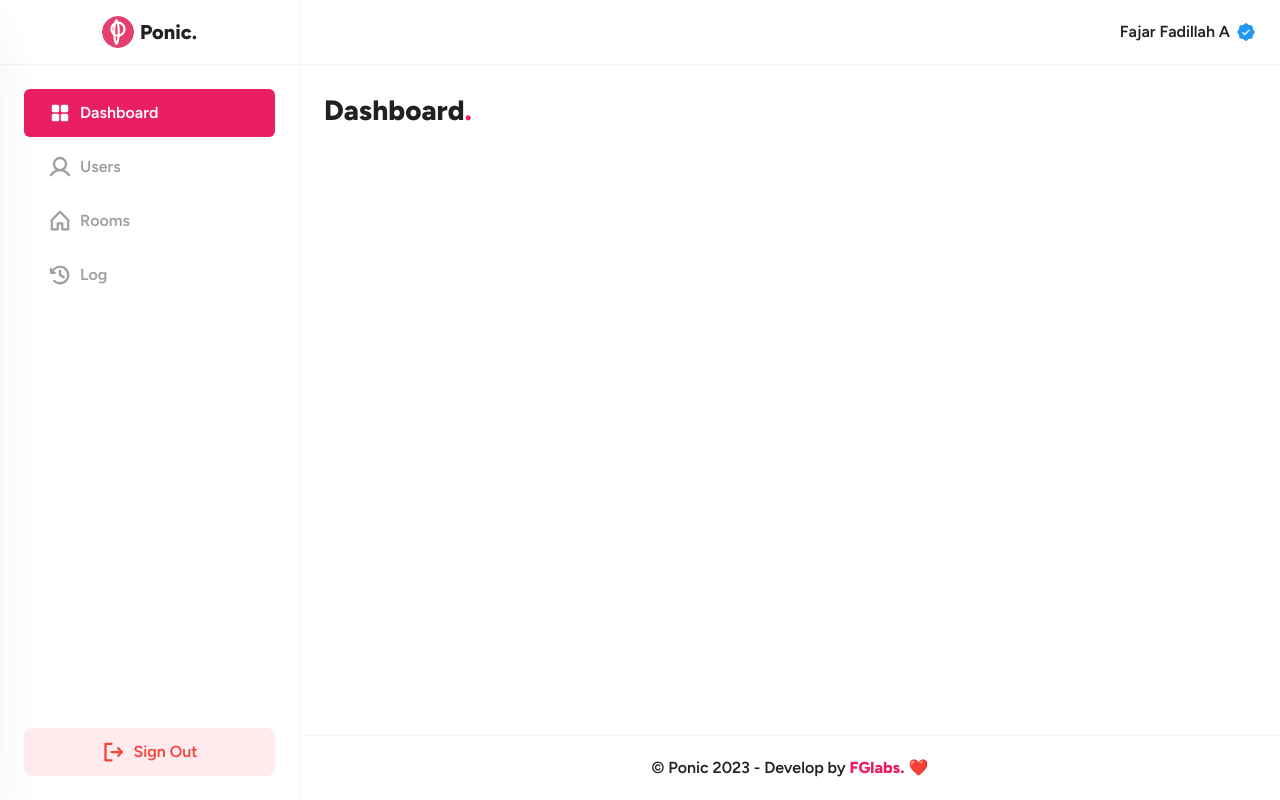
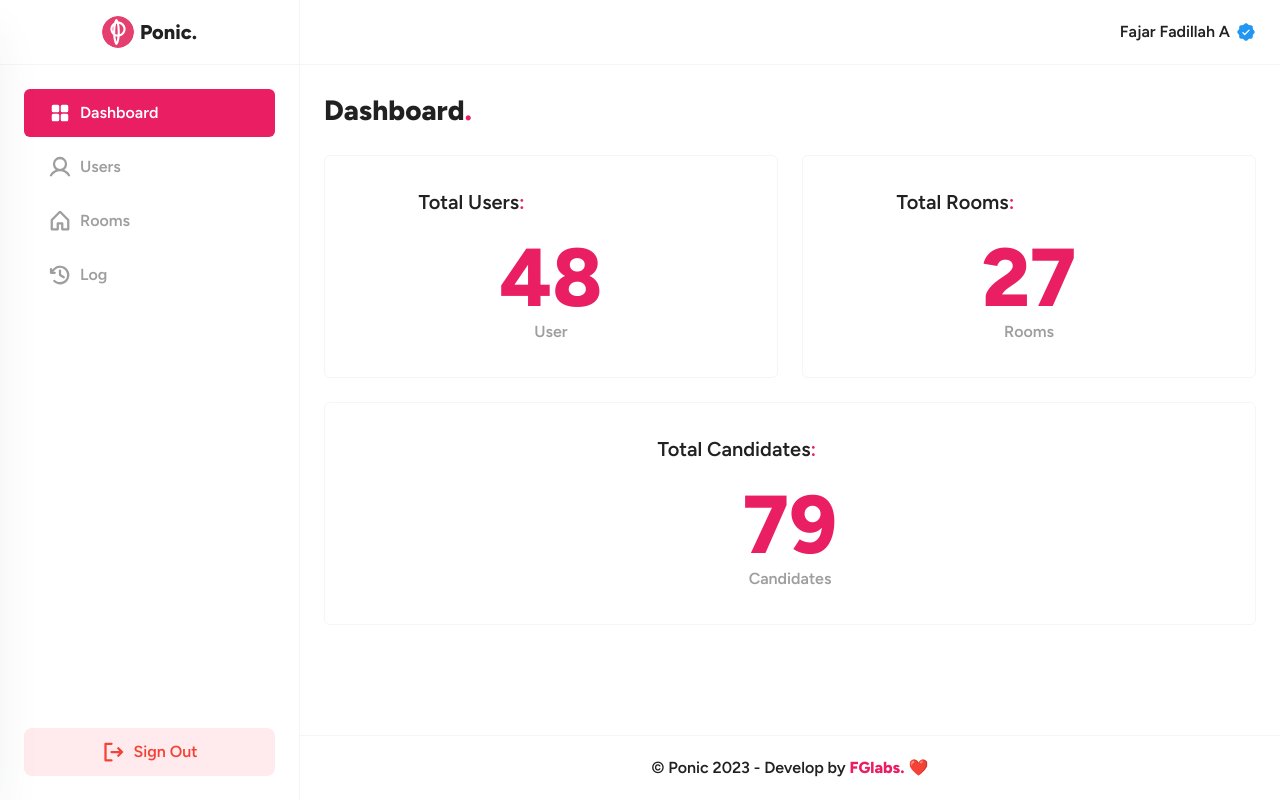
Before and after one commit to fajarfadillahh/dashboard-ponic-voting-web-application, a Next.js app: page / in a window 1280 px wide. Built offline with nearby package versions, Linux system fonts and the light colour scheme.

Commit message:
create Card components for dashboard page

```diff
--- /dev/null
+++ b/components/Card.jsx
@@ -0,0 +1,27 @@
+import { Typography } from "@material-tailwind/react";
+
+export default function Card({ widget }) {
+  return (
+    <div className="flex h-max min-w-[320px] flex-1 justify-center rounded-md border border-gray-100 p-8">
+      <div className="w-full max-w-[265px]">
+        <Typography className="text-xl font-semibold capitalize text-gray-900">
+          {widget.title}
+          <span className="text-pink-500">:</span>
+        </Typography>
+
+        <div className="text-center">
+          <Typography className="-mb-5 text-[82px] font-extrabold text-pink-500">
+            {widget.amount}
+          </Typography>
+          <Typography className="font-semibold text-gray-500">
+            {widget.title === "total users"
+              ? "User"
+              : widget.title === "total rooms"
+              ? "Rooms"
+              : "Candidates"}
+          </Typography>
+        </div>
+      </div>
+    </div>
+  );
+}
--- a/pages/index.jsx
+++ b/pages/index.jsx
@@ -3,6 +3,22 @@ import Head from "next/head";
 // import components
 import Layout from "@/components/Layout";
 import Title from "@/components/Title";
+import Card from "@/components/Card";
+
+const data = [
+  {
+    title: "total users",
+    amount: 48,
+  },
+  {
+    title: "total rooms",
+    amount: 27,
+  },
+  {
+    title: "total candidates",
+    amount: 79,
+  },
+];
 
 export default function Home() {
   return (
@@ -12,8 +28,14 @@ export default function Home() {
       </Head>
 
       <Layout>
-        <section>
+        <section className="grid gap-6">
           <Title text="Dashboard" />
+
+          <div className="flex flex-wrap items-center gap-6">
+            {data.map((widget, index) => {
+              return <Card key={index} widget={widget} />;
+            })}
+          </div>
         </section>
       </Layout>
     </>
```
